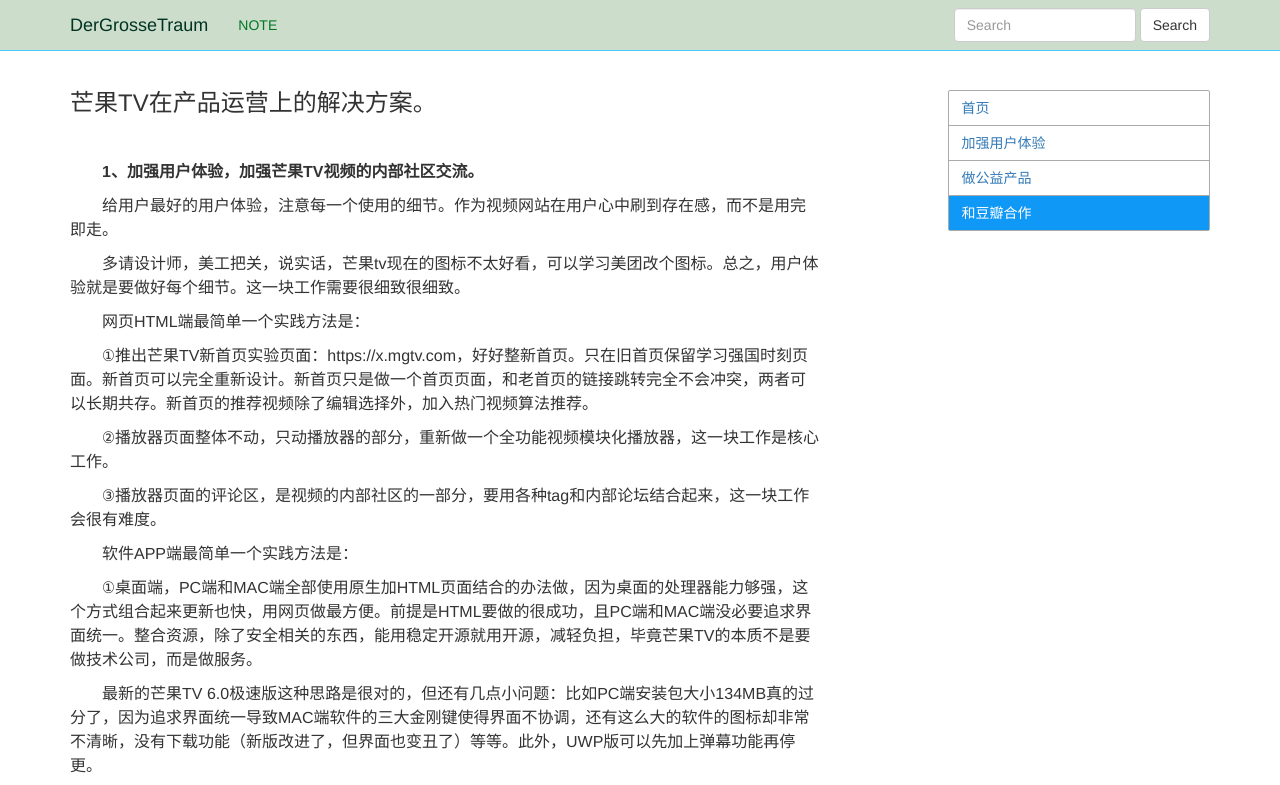
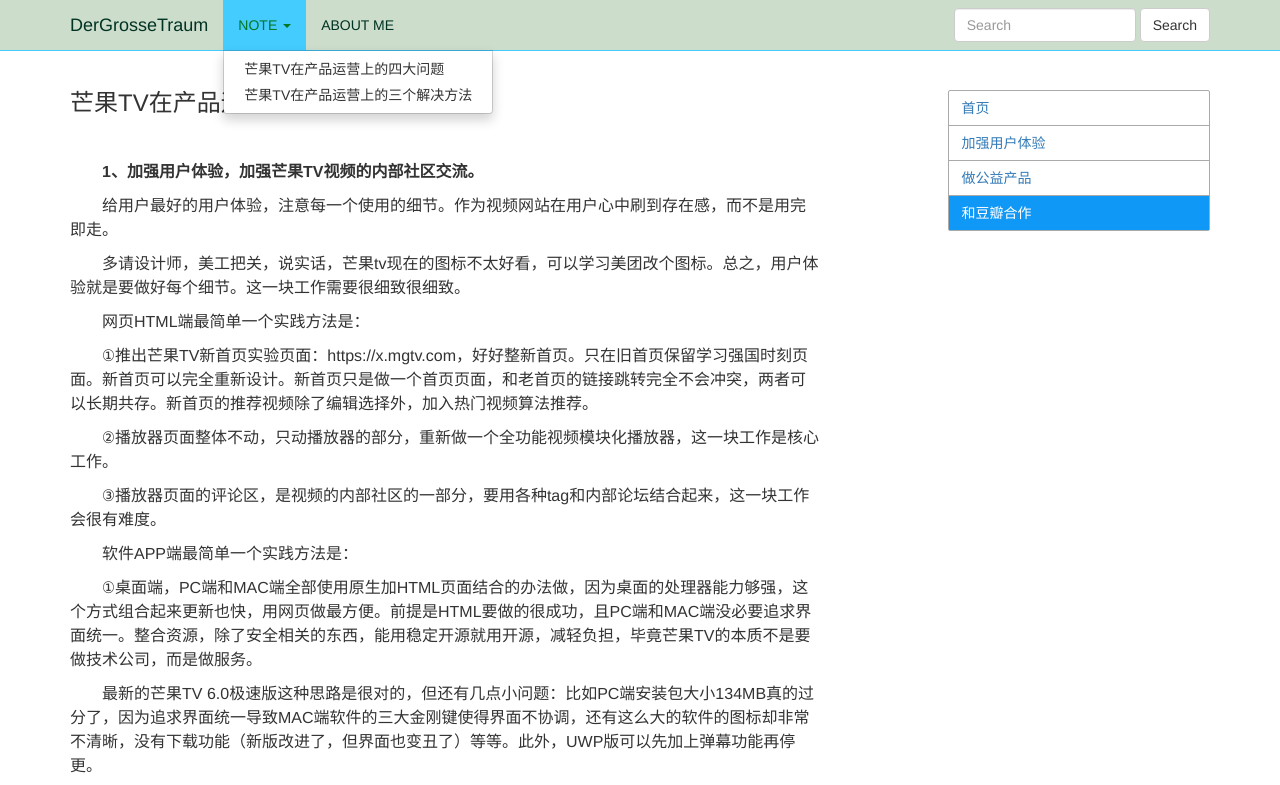
Before and after one commit to dergrossetraum/dergrossetraum.github.io, a plain HTML site: page note/20190705_2.html in a window 1280 px wide. Both pictures are taken after a click on the button "NOTE". Shown: the top 785 px of the page. Drawn offline with Linux system fonts and the light colour scheme.

Commit message:
Update 20190705_2.html

```diff
--- a/note/20190705_2.html
+++ b/note/20190705_2.html
@@ -32,7 +32,16 @@
       </div>
       <div class="collapse navbar-collapse" id="bs-example-navbar-collapse-1">
         <ul class="nav navbar-nav">
-          <li><a href="#">NOTE</a></li>
+          <li class="dropdown">
+            <a href="#" class="dropdown-toggle" data-toggle="dropdown" role="button" aria-haspopup="true"
+              aria-expanded="false"> NOTE <span class="caret"></span></a>
+            <ul class="dropdown-menu">
+              <li><a href="https://dergrossetraum.github.io/note/20190705.html">芒果TV在产品运营上的四大问题</a></li>
+              <li><a href="https://dergrossetraum.github.io/note/20190705_2.html">芒果TV在产品运营上的三个解决方法</a></li>
+            </ul>
+          </li>
+
+          <li><a href="#am">ABOUT ME</a></li>
         </ul>
         <form class="navbar-form navbar-right">
           <div class="form-group">
@@ -49,7 +58,7 @@
       <!-- 正文 -->
       <div class="col-xs-12 col-md-8 col-md-offset-0 blog-main">
         <div class="blog-post">
-          <h3>芒果TV在产品运营上的解决方案。</h3>
+          <h3>芒果TV在产品运营上的三个解决方法。</h3>
           <p>&nbsp;</p>
           <p id="1"><strong>1</strong><strong>、加强用户体验，加强芒果</strong><strong>TV</strong><strong>视频的内部社区交流。</strong></p>
           <p>给用户最好的用户体验，注意每一个使用的细节。作为视频网站在用户心中刷到存在感，而不是用完即走。</p>
@@ -103,7 +112,7 @@
           <p>&nbsp;</p>
           <p>&nbsp;</p>
           <p>&nbsp;</p>
-          <a href="https://dergrossetraum.github.io-master/note/20190705.html">上一篇：芒果TV在产品运营上的四大问题。</a>
+          <a href="https://dergrossetraum.github.io/note/20190705.html">上一篇：芒果TV在产品运营上的四大问题。</a>
         </div>
       </div><!-- 正文 -->
       <!-- 附加导航 -->
@@ -118,7 +127,8 @@
     </div>
   </div> <!-- 响应式布局 -->
   <footer class="blog-footer" id="about">
-    <p>马歇尔就使经济学建立在心理分析的基础上。</p>
+    <p id="am">马歇尔就使经济学建立在心理分析的基础上。</p>
+    <p>作者：何展宏 手机：15573159303</p>
     <a href="#" style="color:#555555">回到首页</a>
   </footer>
   <!-- Placed at the end of the document so the pages load faster -->
```
